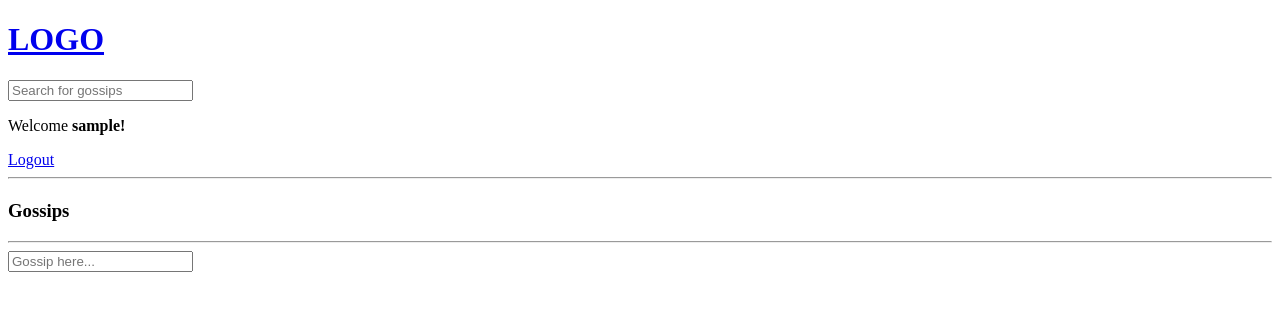
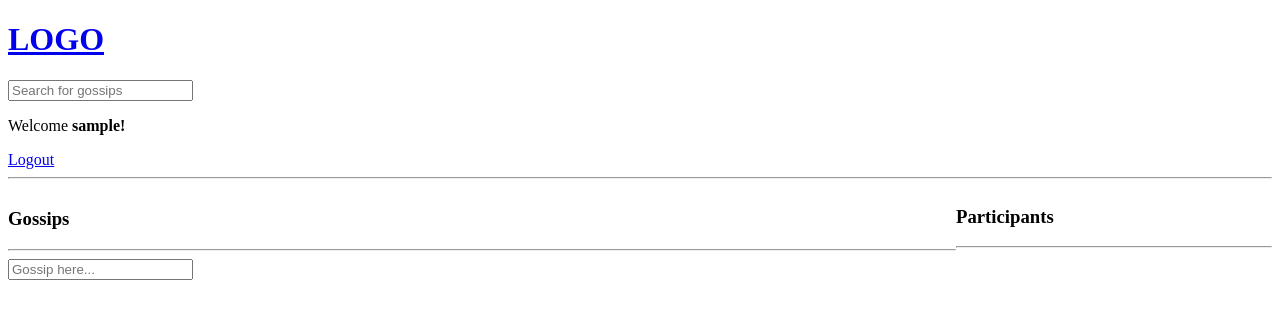
Before and after one commit to muratcanakcay/Django-App, a Django app: template gossipzone/base/templates/base/zone.html in a window 1280 px wide. Shown: the top 319 px of the page. Run offline with Django 4.2, Linux system fonts and the light colour scheme; the template is opened without the code that fills it, so the values that code supplies are empty; the visitor is signed in with stand-in values (Sample User, id 1).

Commit message:
add zone participants

```diff
--- a/gossipzone/base/models.py
+++ b/gossipzone/base/models.py
@@ -12,7 +12,7 @@ class  Zone(models.Model):
     topic  = models.ForeignKey(Topic, on_delete = models.SET_NULL, null=True) # keep the topic in db when the zone is deleted
     name = models.CharField(max_length=200)
     description = models.TextField(null=True, blank=True)
-    #participants =
+    participants = models.ManyToManyField(User, related_name='participants', blank=True)
     updated = models.DateTimeField(auto_now=True)
     created = models.DateTimeField(auto_now_add=True)
 
--- a/gossipzone/base/templates/base/zone.html
+++ b/gossipzone/base/templates/base/zone.html
@@ -1,6 +1,16 @@
 {% extends 'main.html' %}
 
 {% block content %}
+
+<style>
+    .zone-container{
+        display: grid;
+        grid-template-columns: 3fr 1fr;
+    }
+</style>
+
+<div class="zone-container">
+    <div>
         <h1>{{zone.name}}</h1>
         <p>{{zone.description}}</p>
 
@@ -28,7 +38,18 @@
 
             </div>
             {% endif %}
+        </div>
+    </div>
 
+    <div>
+        <h3>Participants</h3>
+        <hr>
+        {% for user in participants %}
+        <div>
+            <p>@{{user.username}}</p>
+        </div>
+        {% endfor %}
+    </div>
 </div>
 
 {% endblock  %}
--- a/gossipzone/base/views.py
+++ b/gossipzone/base/views.py
@@ -80,6 +80,7 @@ def home(request):
 def zone(request, pk):
     zone = Zone.objects.get(id=pk) # retrieve zone from db
     gossips = zone.gossip_set.all().order_by('-created')
+    participants = zone.participants.all().order_by('username')
 
     if request.method == 'POST':
         gossip = Gossip.objects.create(
@@ -89,7 +90,7 @@ def zone(request, pk):
         )
         return redirect('zone', pk=zone.id)
 
-    context = {'zone': zone, 'gossips': gossips}
+    context = {'zone': zone, 'gossips': gossips, 'participants': participants}
 
     return render(request, 'base/zone.html', context)
 
```
Also changed, not shown: gossipzone/base/migrations/0003_alter_zone_options_zone_participants.py (added). Lines whose indentation alone changed are shown as unchanged.
